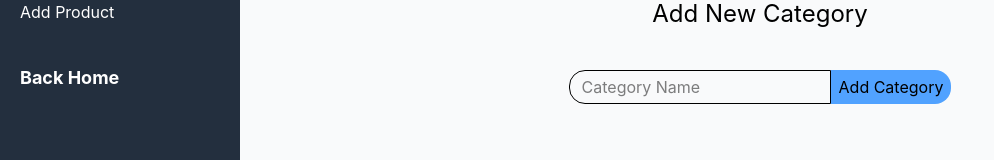
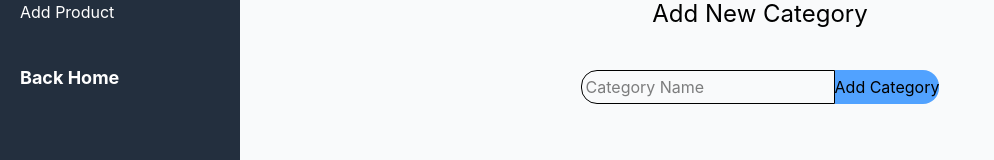
Before and after one commit to tarunparmar3240-ship-it/amazon-clone, a React (Vite) app: page /admin in a window 1280 px wide. Shown: the part 121-281 px from the top of the page, without its empty margins (0-994 px from the left). Built offline with nearby package versions, Linux system fonts and the light colour scheme.

Commit message:
updated code

```diff
--- a/src/Component/CreateCategory/CreateCategory.jsx
+++ b/src/Component/CreateCategory/CreateCategory.jsx
@@ -33,9 +33,9 @@ const CreateCategory = () => {
           value={name}
           onChange={(e) => setName(e.target.value)}
           required
-          className="text-md border rounded-l-2xl py-1 pl-3"
+          className="text-md border rounded-l-2xl py-1 pl-1"
         />
-        <button type="submit" className="bg-blue-400 text-md px-2 py-[4.8px] rounded-r-2xl">
+        <button type="submit" className="bg-blue-400 text-md py-[4.8px] rounded-r-2xl">
           Add Category
         </button>
       </form>
```
